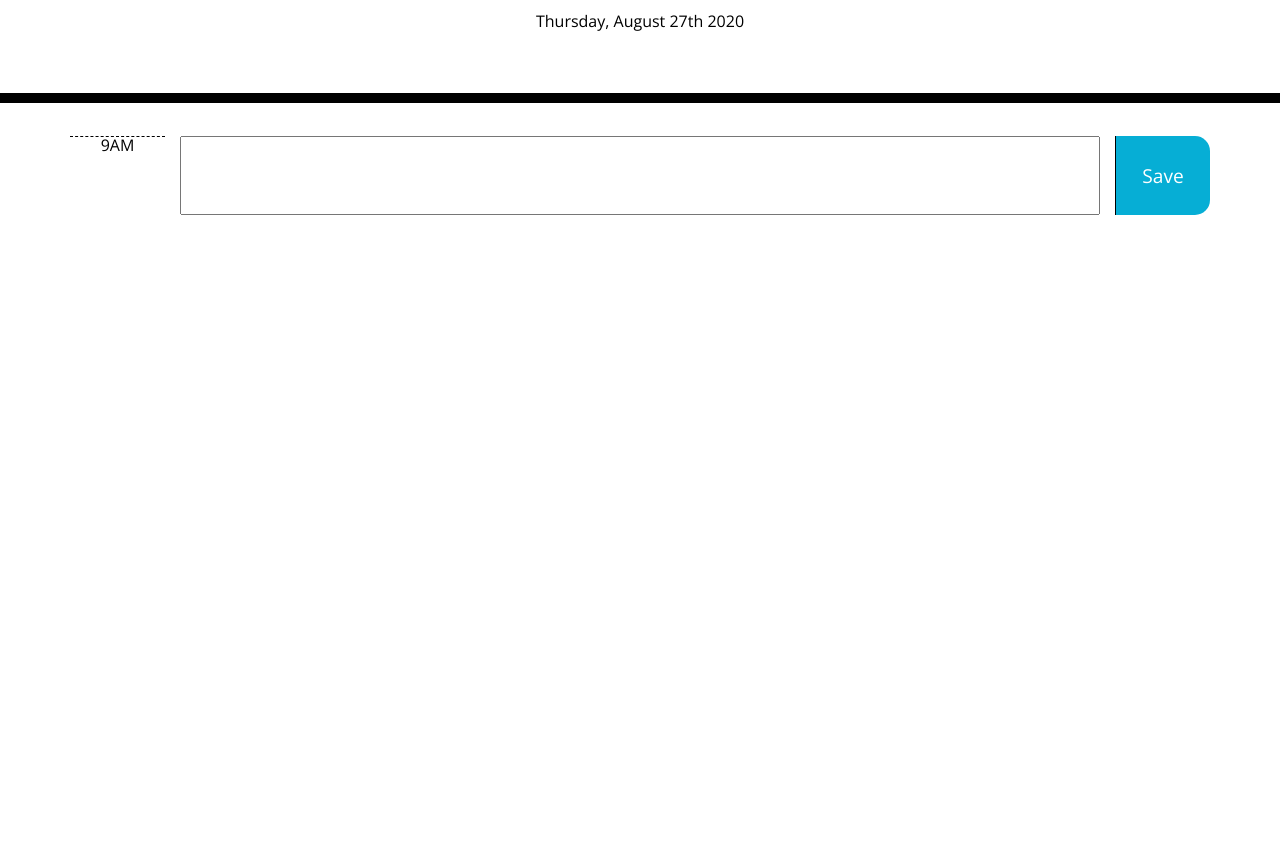
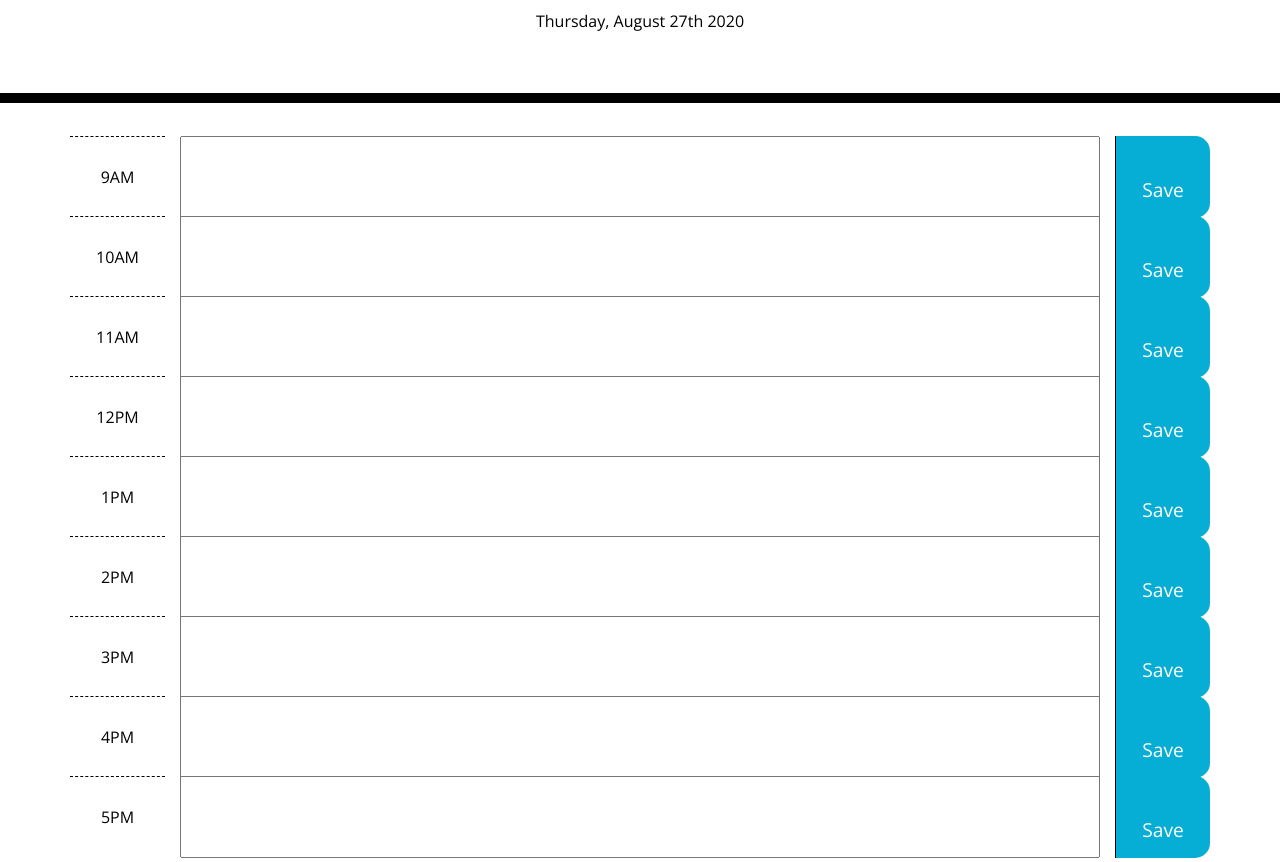
Before and after one commit to jesusmanteca/Work-Day-Scheduler, a plain HTML site: page index.html in a window 1280 px wide. Shown: the part 181-1043 px from the top of the page. Before the commit the page ends 800 px from the top, so only its background shows below. Drawn offline with nearby package versions, Linux system fonts and the light colour scheme.

Commit message:
Calendar view implemented

```diff
--- a/index.html
+++ b/index.html
@@ -2,7 +2,7 @@
 <html lang="en">
   <head>
     <meta charset="UTF-8" />
-    <meta name="viewport" content="width=device-width, initial-scale=1.0" />
+    <meta name="viewport" content="width=device-width, initial-scale=1, shrink-to-fit=no">
     <meta http-equiv="X-UA-Compatible" content="ie=edge" />
     <link
       rel="stylesheet"
@@ -23,17 +23,141 @@
   </head>
 
   <body>
+
     <header class="jumbotron">
       <h1 class="display-3">Work Day Scheduler</h1>
       <p class="lead">A simple calendar app for scheduling your work day</p>
+      <!-- Here we put the moment.js link through js to give us the time -->
       <p id="currentDay" class="lead"></p>
     </header>
+
     <div class="container">
+
       <!-- Timeblocks go here -->
       <div class="row time-block" data-hour="9">
-        <div class="col-1 hour">9AM</div>
+
+        <div class="col-1 hour" id="9amTitle">
+          9AM
+        </div>
+
         <div class="col-10"><input type="text"></div>
-        <div class="col-1 saveBtn">Save</div>
+
+        <div class="col-1 saveBtn" id="9amSaveBtn">
+          Save
+        </div>
+
+      </div>
+
+      <div class="row time-block" data-hour="10">
+
+        <div class="col-1 hour" id="10amTitle">
+          10AM
+        </div>
+
+        <div class="col-10"><input type="text"></div>
+
+        <div class="col-1 saveBtn" id="10amSaveBtn">
+          Save
+        </div>
+
+      </div>
+
+      <div class="row time-block" data-hour="11">
+
+        <div class="col-1 hour" id="11amTitle">
+          11AM
+        </div>
+
+        <div class="col-10"><input type="text"></div>
+
+        <div class="col-1 saveBtn" id="11amSaveBtn">
+          Save
+        </div>
+
+      </div>
+
+      <div class="row time-block" data-hour="12">
+
+        <div class="col-1 hour" id="12pmTitle">
+          12PM
+        </div>
+
+        <div class="col-10"><input type="text"></div>
+
+        <div class="col-1 saveBtn" id="12pmSaveBtn">
+          Save
+        </div>
+
+      </div>
+
+      <div class="row time-block" data-hour="1">
+
+        <div class="col-1 hour" id="1pmTitle">
+          1PM
+        </div>
+
+        <div class="col-10"><input type="text"></div>
+
+        <div class="col-1 saveBtn" id="1pmSaveBtn">
+          Save
+        </div>
+
+      </div>
+
+      <div class="row time-block" data-hour="2">
+
+        <div class="col-1 hour" id="2pmTitle">
+          2PM
+        </div>
+
+        <div class="col-10"><input type="text"></div>
+
+        <div class="col-1 saveBtn" id="2pmSaveBtn">
+          Save
+        </div>
+
+      </div>
+
+      <div class="row time-block" data-hour="3">
+
+        <div class="col-1 hour" id="3pmTitle">
+          3PM
+        </div>
+
+        <div class="col-10"><input type="text"></div>
+
+        <div class="col-1 saveBtn" id="3pmSaveBtn">
+          Save
+        </div>
+
+      </div>
+
+      <div class="row time-block" data-hour="4">
+
+        <div class="col-1 hour" id="4pmTitle">
+          4PM
+        </div>
+
+        <div class="col-10"><input type="text"></div>
+
+        <div class="col-1 saveBtn" id="4pmSaveBtn">
+          Save
+        </div>
+
+      </div>
+
+      <div class="row time-block" data-hour="5">
+
+        <div class="col-1 hour" id="5pmTitle">
+          5PM
+        </div>
+
+        <div class="col-10"><input type="text"></div>
+
+        <div class="col-1 saveBtn" id="5pmSaveBtn">
+          Save
+        </div>
+
       </div>
 
     </div>
--- a/script.js
+++ b/script.js
@@ -34,6 +34,36 @@ $("#currentDay").replaceWith(currentDay)
 // ...
 // WHEN I click the save button for that time block
 // THEN the text for that event is saved in local storage
+//editing the date when clicked: target the parent with the class name, tell it which element you're going to work with and make a function that edits the date
+$(".time-block").on("click", "input", function(){
+    // get current text by first creating a variable that holds that information
+    var task = $(this)
+      .text()
+      .trim()
+    // create new input element
+    var taskInput = $("<input>")
+      .attr("type", "text")
+
+      .val(task);
+    // swap out elements
+    $(this).replaceWith(taskInput);
+    // automatically focus on new element
+    taskInput.trigger("focus");
+  });
+  // value of due date was changed
+$(".list-group").on("blur", "input[type='text']", function() {
+    // get current text
+    var task = $(this)
+      .val()
+      .trim();
+
+    // recreate span element with bootstrap classes
+    var taskSpan = $("<input>")
+      .text(task);
+
+    // replace input with span element
+    $(this).replaceWith(taskSpan);
+  });
 
 
 
--- a/style.css
+++ b/style.css
@@ -63,7 +63,7 @@ textarea{
   border-bottom-right-radius: 15px;
   background-color: #06AED5;
   color: white;
-  padding-top: 30px;
+  padding-top: 5px;
   font-size: 1.5vw;
 }
 
@@ -72,6 +72,7 @@ textarea{
   transition: all .3s ease-in-out;
 }
 
+
 input {
   width: 100%;
   height: 100%;
```
